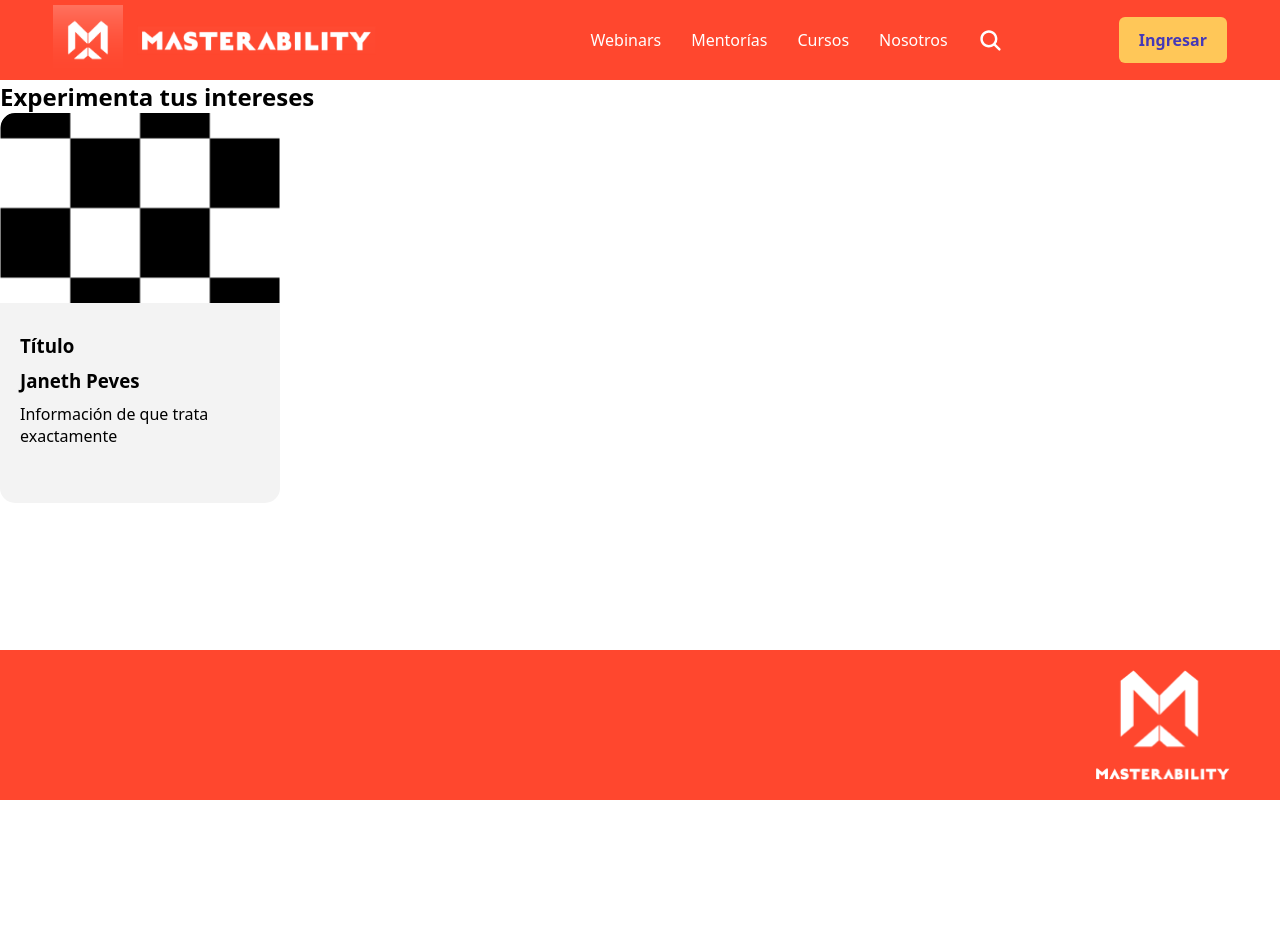
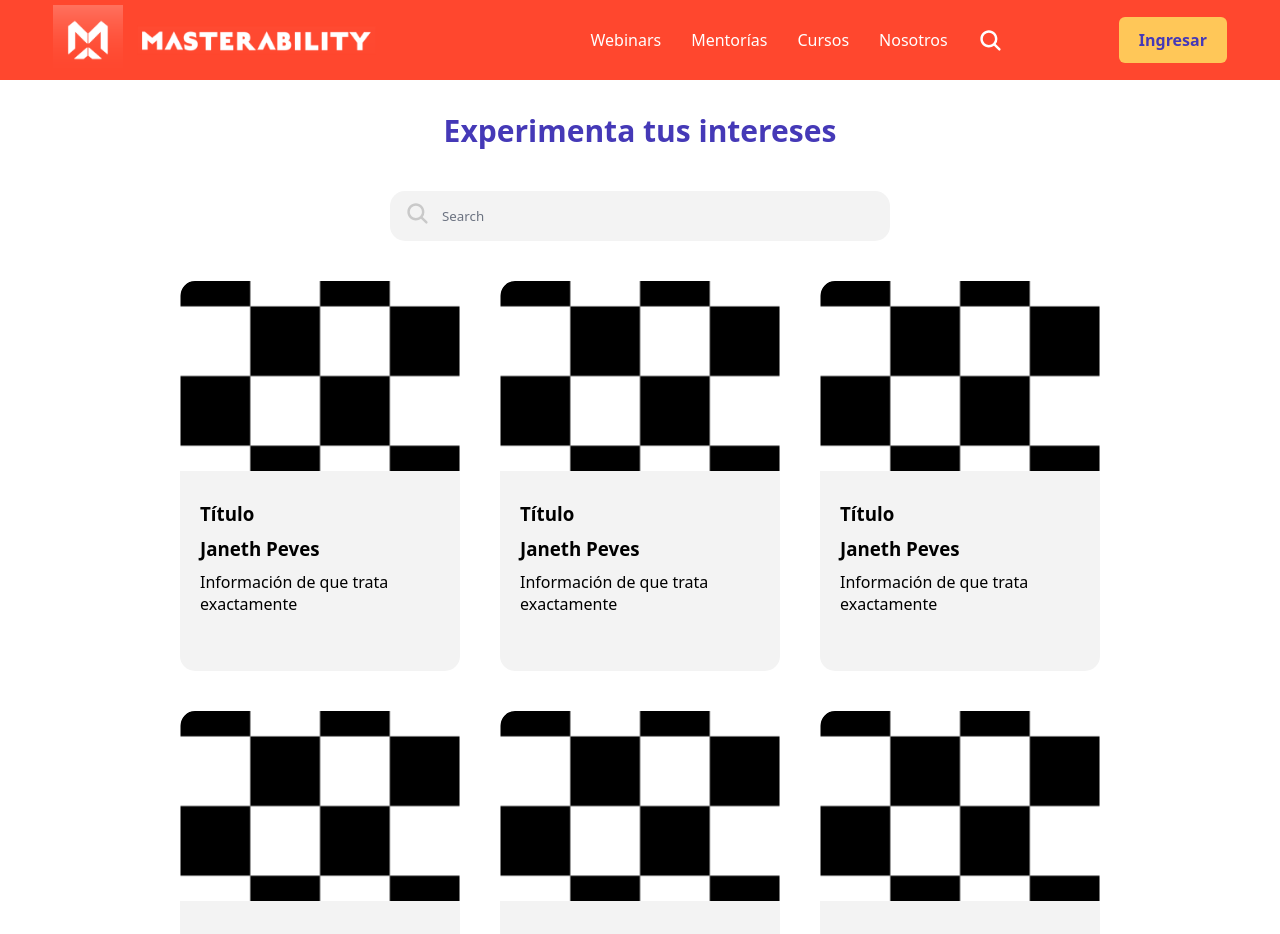
Before and after one commit to davidbmr/masterability, a React (Vite) app: page /buscar in a window 1280 px wide. Shown: the top 934 px of the page. Before the commit the page ends 800 px from the top, so only its background shows below. Built offline with nearby package versions, Linux system fonts and the light colour scheme.

Commit message:
create: vista busqueda

```diff
--- a/src/features/Busqueda/Busqueda.module.css
+++ b/src/features/Busqueda/Busqueda.module.css
@@ -0,0 +1,33 @@
+.section__busqueda {
+  display: flex;
+  flex-direction: column;
+  align-items: center;
+  gap: 40px;
+  margin-top: 30px;
+  margin-bottom: 40px;
+}
+.section__title {
+  color: var(--color-morado);
+  font-size: 30px;
+  font-weight: 800;
+}
+.input__box {
+  width: 500px;
+  background-color: #f3f3f3;
+  display: flex;
+  gap: 10px;
+  border-radius: 15px;
+  padding: 10px 15px;
+}
+.input__item {
+  width: 100%;
+  background-color: transparent;
+  border: none;
+  outline: none;
+}
+.section__card__container {
+  display: grid;
+  /* grid-template-columns: repeat(auto-fit, minmax(280px, 1fr)); */
+  grid-template-columns: 1fr 1fr 1fr;
+  gap: 40px;
+}
--- a/src/features/Busqueda/Busqueda.tsx
+++ b/src/features/Busqueda/Busqueda.tsx
@@ -1,13 +1,45 @@
+import style from "./Busqueda.module.css";
 import { Card } from "@/components/Card/Card";
-import style from "./Busqueda.module.css";
 import { AppContainer } from "@/components/AppContainer/AppContainer";
+import { IoSearch } from "react-icons/io5";
 
 export const Busqueda = () => {
   return (
     <AppContainer>
-			<section className={style.section__services}>
+      <section className={style.section__busqueda}>
         <h2 className={style.section__title}>Experimenta tus intereses</h2>
+        <div className={style.input__box}>
+          <div>
+            <IoSearch fill="#C9C9C9" size={25} />
+          </div>
+          <input className={style.input__item} placeholder="Search"/>
+        </div>
         <div className={style.section__card__container}>
+          <Card
+            title="Título"
+            description="Información de que trata exactamente"
+            professional="Janeth Peves"
+          />
+          <Card
+            title="Título"
+            description="Información de que trata exactamente"
+            professional="Janeth Peves"
+          />
+          <Card
+            title="Título"
+            description="Información de que trata exactamente"
+            professional="Janeth Peves"
+          />
+          <Card
+            title="Título"
+            description="Información de que trata exactamente"
+            professional="Janeth Peves"
+          />
+          <Card
+            title="Título"
+            description="Información de que trata exactamente"
+            professional="Janeth Peves"
+          />
           <Card
             title="Título"
             description="Información de que trata exactamente"
```
Lines whose indentation alone changed are shown as unchanged.
